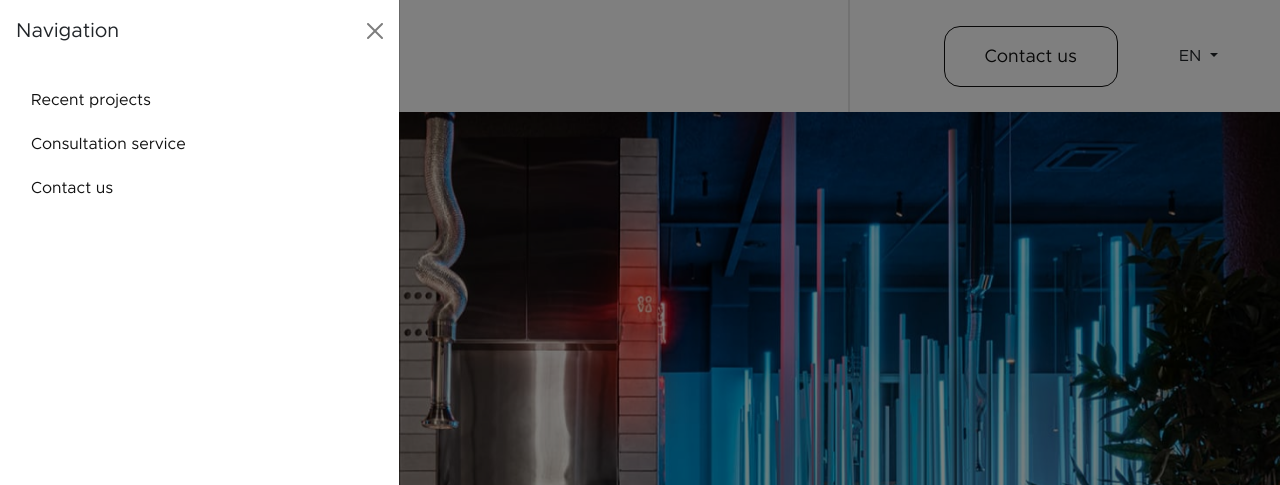
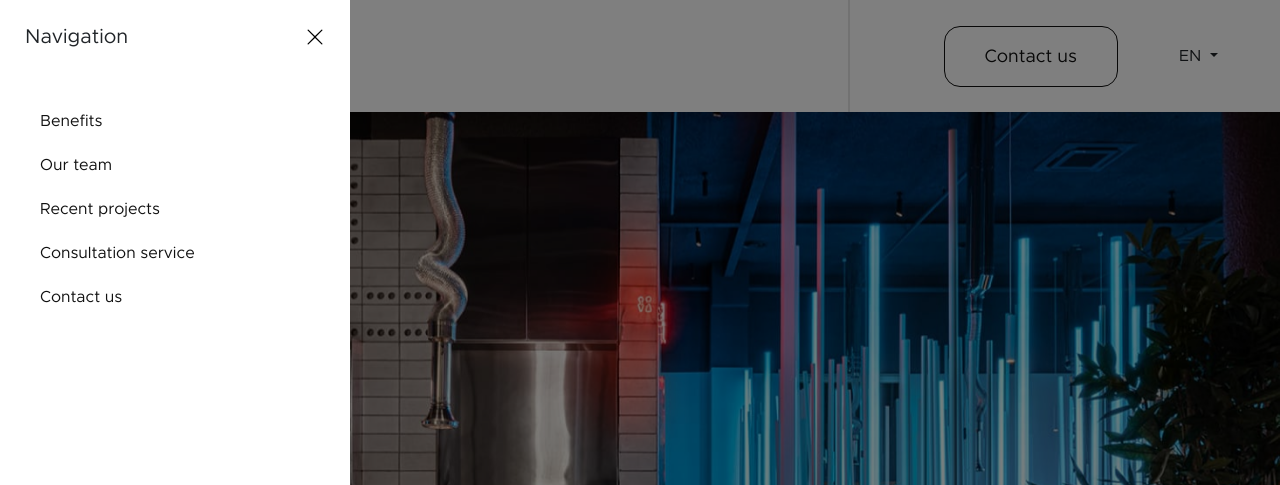
Before and after one commit to VladimirrAndreevich/arch, a website: page src/index.html in a window 1280 px wide. Both pictures are taken after a click on the link 66 px from the left and 56 px from the top of the page. Shown: the top 485 px of the page. Drawn offline with nearby package versions, Linux system fonts and the light colour scheme; files that its build step writes are made by us from their sources; files whose address does not match are found by name.

Commit message:
change navigaion and add animations

```diff
--- a/docs/assets/js/main.js
+++ b/docs/assets/js/main.js
@@ -42,4 +42,54 @@ var benefitsSwiper = new Swiper(".projects__swiper", {
     },
   },
 });
-console.log(2)
+function toggleScroll() {
+  document.body.classList.toggle("stop-scrolling");
+}
+
+// let navigation = document.getElementById("navigation");
+// let link__nav = document.getElementsByClassName("navigation__link");
+// let active = document.getElementById("header__burger");
+// let closeBlock = document.getElementById("close-block");
+// let closeBtn = document.getElementById("close-btn");
+
+// active.addEventListener("click", () => {
+//   navigation.classList.toggle("navigation_show");
+//   toggleScroll();
+// });
+
+// closeBlock.addEventListener("click", () => {
+//   navigation.classList.toggle("navigation_show");
+//   toggleScroll();
+// });
+// closeBtn.addEventListener("click", () => {
+//   navigation.classList.toggle("navigation_show");
+//   toggleScroll();
+// });
+
+// for (let index = 0; index < link__nav.length; index++) {
+//   const element = link__nav[index];
+//   element.addEventListener("click", () => {
+//     navigation.classList.toggle("navigation_show");
+//     toggleScroll();
+//   });
+// }
+
+let navigation = document.getElementById("navigation");
+let toggleElemets = [
+  document.getElementById("header__burger"),
+  document.getElementById("close-block"),
+  document.getElementById("close-btn"),
+];
+
+let link__nav = document.getElementsByClassName("navigation__link");
+for (let index = 0; index < link__nav.length; index++) {
+  const element = link__nav[index];
+  toggleElemets.push(element);
+}
+
+for (let index = 0; index < toggleElemets.length; index++) {
+  toggleElemets[index].addEventListener("click", () => {
+    navigation.classList.toggle("navigation_show");
+    toggleScroll();
+  });
+}
--- a/src/assets/scss/adaptive/sm.scss
+++ b/src/assets/scss/adaptive/sm.scss
@@ -4,6 +4,18 @@
 
 // === functions ===
 @import "../_functions.scss";
+
+//navigation
+.navigation {
+  &__content {
+    max-width: 350px;
+  }
+
+  &__close-block {
+    flex-basis: 100%;
+  }
+}
+
 // hero
 .hero {
   & .swiper-slide img {
--- a/src/assets/scss/style.scss
+++ b/src/assets/scss/style.scss
@@ -25,6 +25,11 @@
 body {
   font-family: map.get($fonts, "main");
   font-weight: 400;
+}
+
+.stop-scrolling {
+  height: 100%;
+  overflow: hidden;
 }
 
 a {
@@ -85,6 +90,87 @@ a {
   }
 }
 
+.navigation {
+  position: fixed;
+  top: 0;
+  bottom: 0;
+  left: 0;
+  right: 0;
+  display: none;
+  flex-direction: row;
+  flex-wrap: nowrap;
+  align-items: stretch;
+
+  width: 100%;
+  height: 100%;
+
+  overflow: hidden;
+
+  z-index: 5;
+
+  background-color: rgba(0, 0, 0, 0.5);
+
+  &__title {
+    margin-bottom: 0;
+  }
+
+  &_show {
+    display: flex;
+  }
+
+  &__content {
+    padding: 25px;
+    // width: 70%;
+    // height: 100%;
+    flex-basis: 90%;
+
+    background-color: $color-clear-white;
+  }
+
+  &__close-block {
+    flex-basis: 10%;
+  }
+
+  &__list {
+    display: flex;
+    flex-direction: column;
+
+    margin-top: 50px;
+    padding-left: 0;
+
+    list-style-type: none;
+  }
+
+  &__link {
+    display: inline-block;
+    width: 100%;
+    padding: 10px 15px;
+
+    color: $color-black-main;
+
+    &:hover {
+      background-color: #f3f3f3;
+    }
+  }
+
+  &__close {
+    display: inline-block;
+    width: 20px;
+    height: 20px;
+
+    background-image: url(../img/close.svg);
+    background-position: center center;
+    background-repeat: no-repeat;
+    background-size: contain;
+  }
+
+  &__header {
+    display: flex;
+    align-items: center;
+    justify-content: space-between;
+  }
+}
+
 // header
 .header {
   display: flex;
@@ -106,6 +192,8 @@ a {
     height: 32px;
     width: 32px;
     padding: 8px 5px;
+
+    cursor: pointer;
 
     &-line {
       height: 2px;
@@ -499,6 +587,14 @@ a {
       font-size: toRem(18px);
 
       background-color: transparent;
+
+      transition-property: color background-color;
+      transition-duration: $transition-duration;
+      transition-timing-function: $transition-timing-function;
+      &:hover {
+        color: $color-clear-black;
+        background-color: $color-clear-white;
+      }
     }
 
     & textarea {
@@ -707,6 +803,15 @@ a {
 
     color: $color-black-main;
     font-size: toRem(18px);
+
+    transition-property: color background-color;
+    transition-duration: $transition-duration;
+    transition-timing-function: $transition-timing-function;
+
+    &:hover {
+      color: $color-clear-white;
+      background-color: $color-black-main;
+    }
   }
 
   &__down {
--- a/src/tpl/partials/sections/benefits.html
+++ b/src/tpl/partials/sections/benefits.html
@@ -16,7 +16,7 @@
             <div class="col"></div>
           </div>
 
-          <h2 class="benefits__title">
+          <h2 class="benefits__title" id="benefits">
             We accompany you from the concept to the realization of the project.
           </h2>
         </div>
--- a/src/tpl/partials/sections/consultation.html
+++ b/src/tpl/partials/sections/consultation.html
@@ -1,4 +1,4 @@
-<section class="consultation">
+<section class="consultation" id="consultation">
   <div class="container-xxl">
     <h2 class="consultation__title">Consultation service.</h2>
     <p class="consultation__text">
--- a/src/tpl/partials/sections/contact.html
+++ b/src/tpl/partials/sections/contact.html
@@ -1,4 +1,4 @@
-<section class="contact">
+<section class="contact" id="contact">
   <div class="container-xxl">
     <form class="contact__form" action="#" method="get">
       <h3 class="form__title">Contact.</h3>
@@ -17,7 +17,12 @@
         rows="1"
         placeholder="Area"
       ></textarea>
-      <input type="text" name="message" id="message" placeholder="Your message" />
+      <input
+        type="text"
+        name="message"
+        id="message"
+        placeholder="Your message"
+      />
       <input type="submit" value="Send" />
     </form>
   </div>
--- a/src/tpl/partials/sections/header.html
+++ b/src/tpl/partials/sections/header.html
@@ -1,13 +1,7 @@
 <header class="header">
   <div class="container-xxl">
     <div class="header__burger-wrapp">
-      <a
-        class="header__burger"
-        data-bs-toggle="offcanvas"
-        href="#offcanvasExample"
-        role="button"
-        aria-controls="offcanvasExample"
-      >
+      <a class="header__burger" id="header__burger">
         <div class="header__burger-line"></div>
         <div class="header__burger-line"></div>
         <div class="header__burger-line"></div>
@@ -40,27 +34,36 @@
         </ul>
       </div>
     </div>
-
-    <div
-      class="offcanvas offcanvas-start"
-      tabindex="-1"
-      id="offcanvasExample"
-      aria-labelledby="offcanvasExampleLabel"
-    >
-      <div class="offcanvas-header">
-        <h5 class="offcanvas-title" id="offcanvasExampleLabel">Navigation</h5>
-        <button
-          type="button"
-          class="btn-close"
-          data-bs-dismiss="offcanvas"
-          aria-label="Close"
-        ></button>
-      </div>
-      <div class="offcanvas-body d-flex flex-column">
-        <a href="#" class="offcanvas__nav-link">Recent projects</a>
-        <a href="#" class="offcanvas__nav-link">Consultation service</a>
-        <a href="#" class="offcanvas__nav-link">Contact us</a>
-      </div>
-    </div>
   </div>
 </header>
+
+<nav class="navigation" id="navigation">
+  <div class="navigation__content">
+    <div class="navigation__header">
+      <h5 class="navigation__title">Navigation</h5>
+      <a href="#" class="navigation__close" id="close-btn"></a>
+    </div>
+
+    <ul class="navigation__list">
+      <li class="navigation__item">
+        <a href="#benefits" class="navigation__link">Benefits</a>
+      </li>
+
+      <li class="navigation__item">
+        <a href="#team" class="navigation__link">Our team</a>
+      </li>
+      <li class="navigation__item">
+        <a href="#projects" class="navigation__link">Recent projects</a>
+      </li>
+      <li class="navigation__item">
+        <a href="#consultation" class="navigation__link"
+          >Consultation service</a
+        >
+      </li>
+      <li class="navigation__item">
+        <a href="#contact" class="navigation__link">Contact us</a>
+      </li>
+    </ul>
+  </div>
+  <div class="navigation__close-block" id="close-block"></div>
+</nav>
--- a/src/tpl/partials/sections/projects.html
+++ b/src/tpl/partials/sections/projects.html
@@ -1,4 +1,4 @@
-<section class="projects">
+<section class="projects" id="projects">
   <div class="container-xxl">
     <div class="projects__content">
       <div class="projects__top-wrap">
--- a/src/tpl/partials/sections/team.html
+++ b/src/tpl/partials/sections/team.html
@@ -1,4 +1,4 @@
-<section class="team">
+<section class="team" id="team">
   <div class="container-xxl">
     <h2 class="team__title">Arch team.</h2>
     <div class="team__info">
```
Also changed, not shown: docs/index.html (+43 -35 lines), docs/assets/css/adaptive/sm.css, docs/assets/css/adaptive/sm.min.css, docs/assets/css/style.css, docs/assets/css/style.min.css, docs/assets/img/close.svg (added), docs/assets/js/main.min.js.
